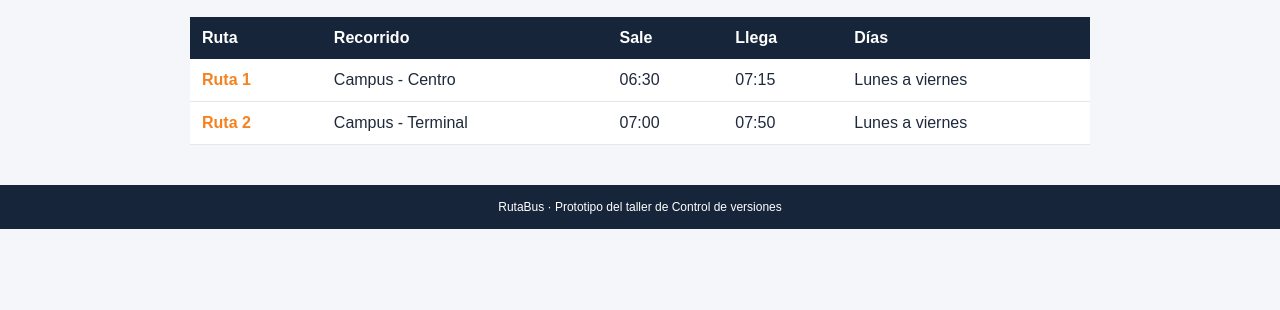
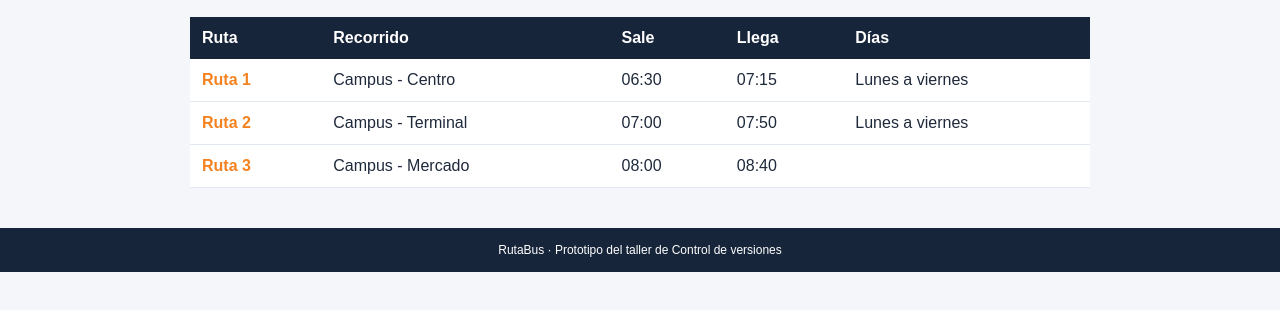
Before and after one commit to Ana-32/rutabus-pinos, a plain HTML site: page index.html in a window 1280 px wide. Shown: the part 168-478 px from the top of the page. Drawn offline with Linux system fonts and the light colour scheme.

Commit message:
Agrega Ruta 3 Campus - Mercado con sábado pendiente

```diff
--- a/index.html
+++ b/index.html
@@ -38,6 +38,7 @@
       <tbody>
         <tr><td>Ruta 1</td><td>Campus - Centro</td><td>06:30</td><td>07:15</td><td>Lunes a viernes</td></tr>
         <tr><td>Ruta 2</td><td>Campus - Terminal</td><td>07:00</td><td>07:50</td><td>Lunes a viernes</td></tr>
+        <tr><td>Ruta 3</td><td>Campus - Mercado</td><td>08:00</td><td>08:40</td><td></td></tr>
       </tbody>
     </table>
   </main>
```
